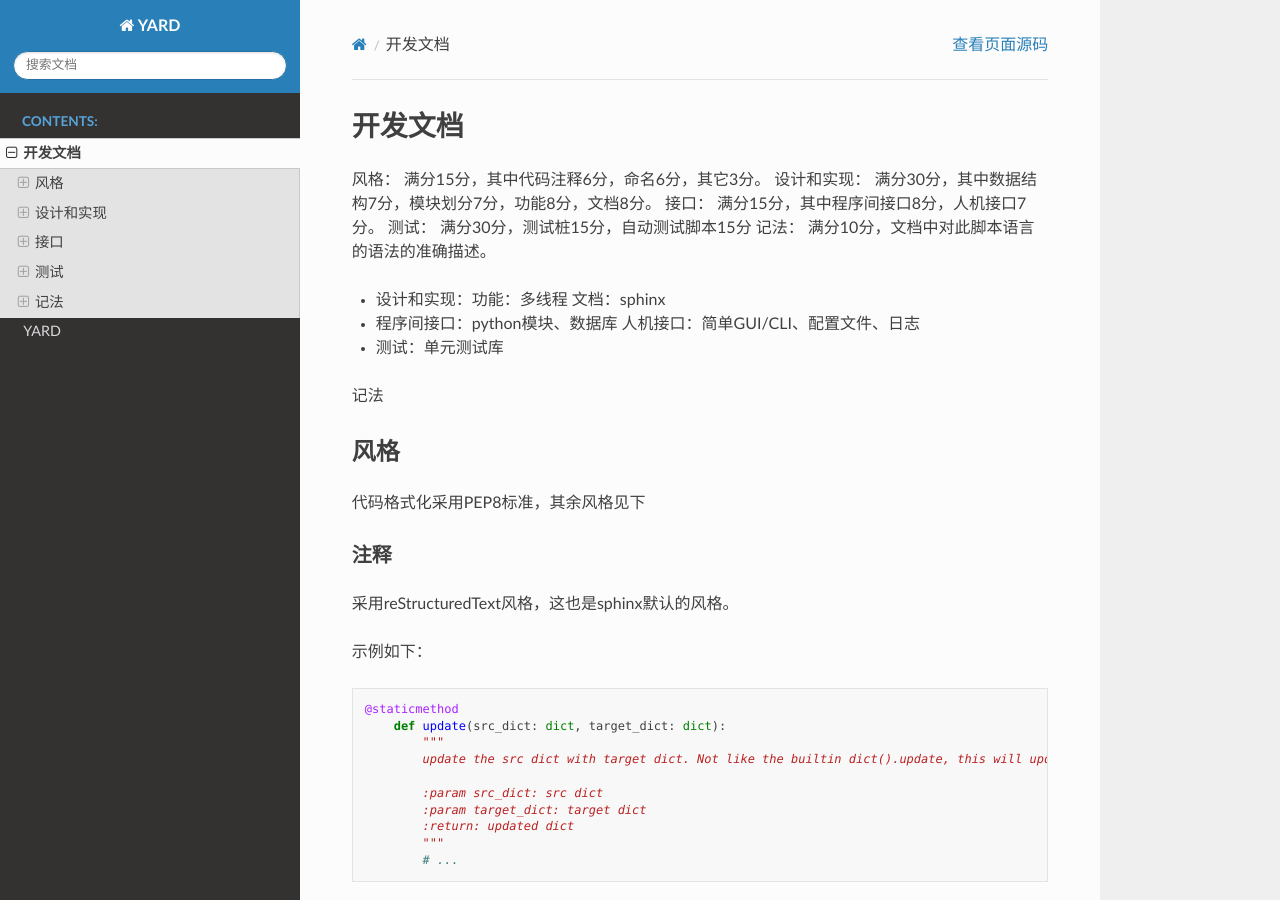
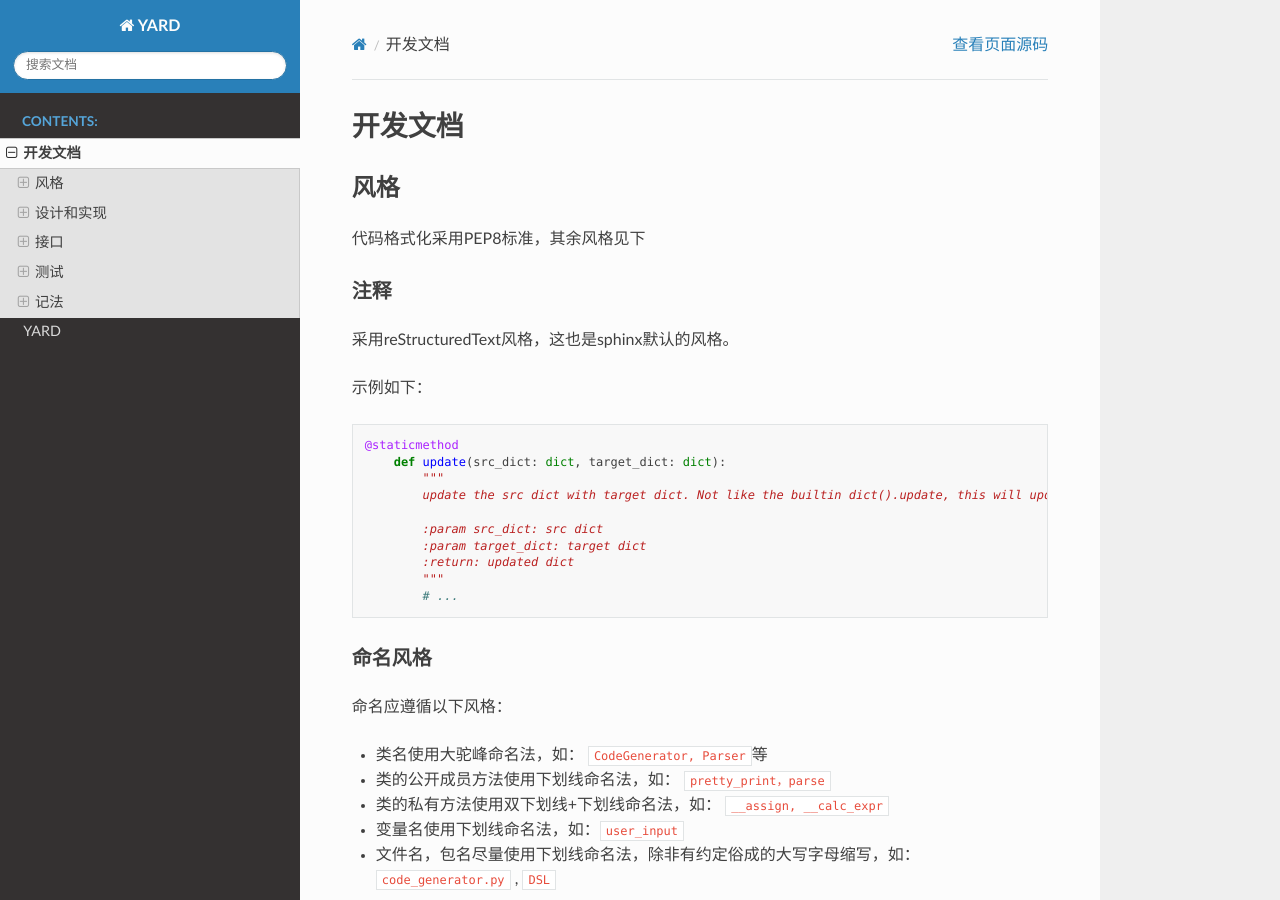
Before and after one commit to Emofer/YARD, a Sphinx documentation site: the page built from docs/source/develop.md, in a window 1280 px wide and 900 px high. Built offline with Sphinx 7.4.7 and the Read the Docs theme 2.0.0, drawn with Linux system fonts in a browser that asks for light colours.

Commit message:
docs: remove develop.md's temp para

```diff
--- a/docs/source/develop.md
+++ b/docs/source/develop.md
@@ -1,23 +1,4 @@
 # 开发文档
-风格：
-满分15分，其中代码注释6分，命名6分，其它3分。
-设计和实现：
-满分30分，其中数据结构7分，模块划分7分，功能8分，文档8分。
-接口：
-满分15分，其中程序间接口8分，人机接口7分。
-测试：
-满分30分，测试桩15分，自动测试脚本15分
-记法：
-满分10分，文档中对此脚本语言的语法的准确描述。
-
-
-
-- 设计和实现：功能：多线程 文档：sphinx
-- 程序间接口：python模块、数据库    人机接口：简单GUI/CLI、配置文件、日志
-- 测试：单元测试库
-
-记法
-
 ## 风格
 
 代码格式化采用PEP8标准，其余风格见下
```
Also changed, not shown: 3 other files.
